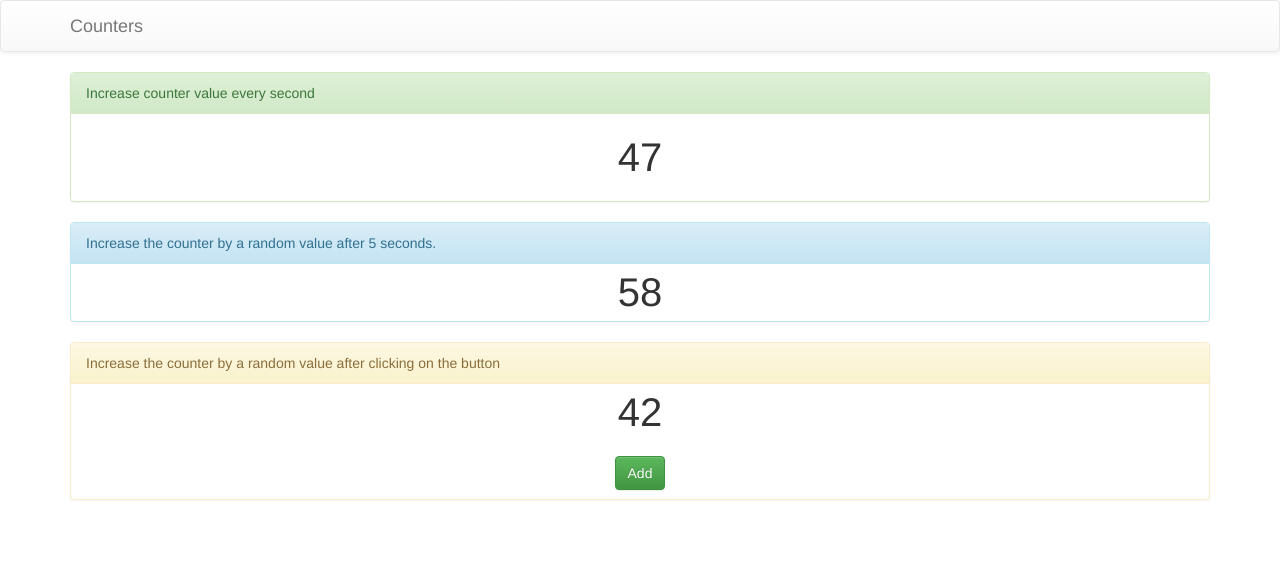
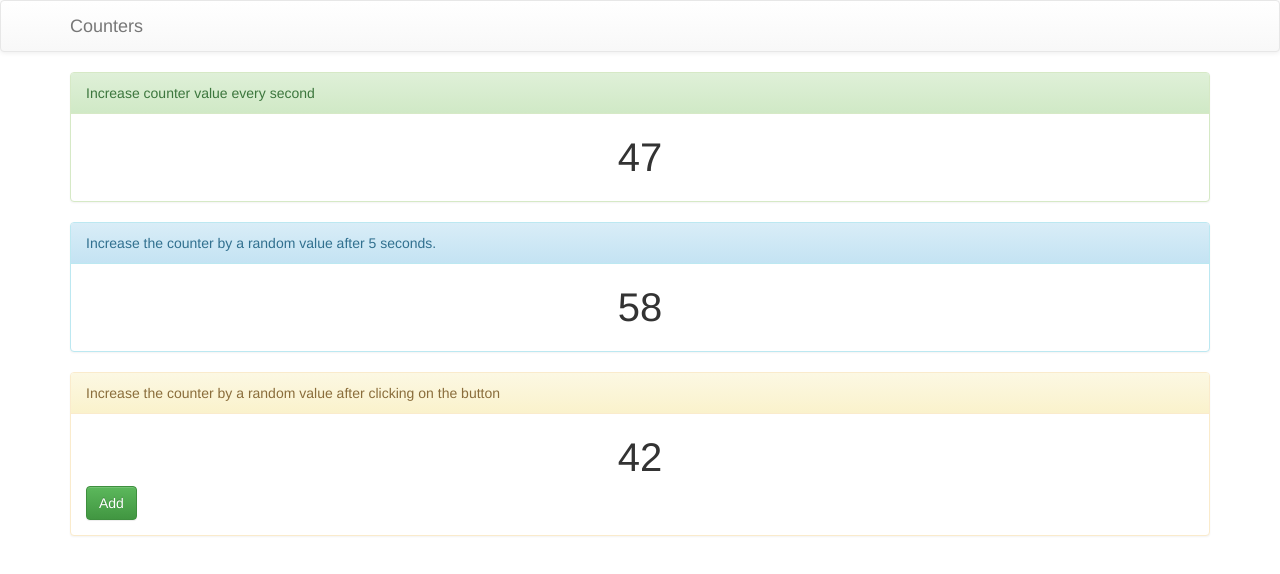
Before and after one commit to Kritskii-A/countersJQuery, a plain HTML site: page index.html in a window 1280 px wide. Drawn offline with nearby package versions, Linux system fonts and the light colour scheme.

Commit message:
optimization

```diff
--- a/index.html
+++ b/index.html
@@ -10,6 +10,14 @@
       integrity="sha384-HSMxcRTRxnN+Bdg0JdbxYKrThecOKuH5zCYotlSAcp1+c8xmyTe9GYg1l9a69psu"
       crossorigin="anonymous"
     />
+    <style>
+      .counter,
+      .counter-random,
+      .counter-click {
+        text-align: center;
+        font-size: 40px;
+      }
+    </style>
   </head>
   <body>
     <div class="navbar navbar-default">
@@ -27,7 +35,7 @@
           Increase counter value every second
         </div>
         <div class="panel-body">
-          <div class="counter" style="text-align: center; font-size: 40px;">
+          <div class="counter">
             42
           </div>
         </div>
@@ -36,22 +44,23 @@
         <div class="panel-heading">
           Increase the counter by a random value after 5 seconds.
         </div>
-        <div
-          class="counter-random"
-          style="text-align: center; font-size: 40px;"
-        >
-          42
+        <div class="panel-body">
+          <div class="counter-random">
+            42
+          </div>
         </div>
       </div>
       <div class="panel panel-warning">
         <div class="panel-heading">
           Increase the counter by a random value after clicking on the button
         </div>
-        <div style="text-align: center; font-size: 40px;">
+        <div class="panel-body">
           <div class="counter-click">
             42
           </div>
-          <button class="btn btn-success">Add</button>
+          <button class="btn btn-success">
+            Add
+          </button>
         </div>
       </div>
     </div>
```
